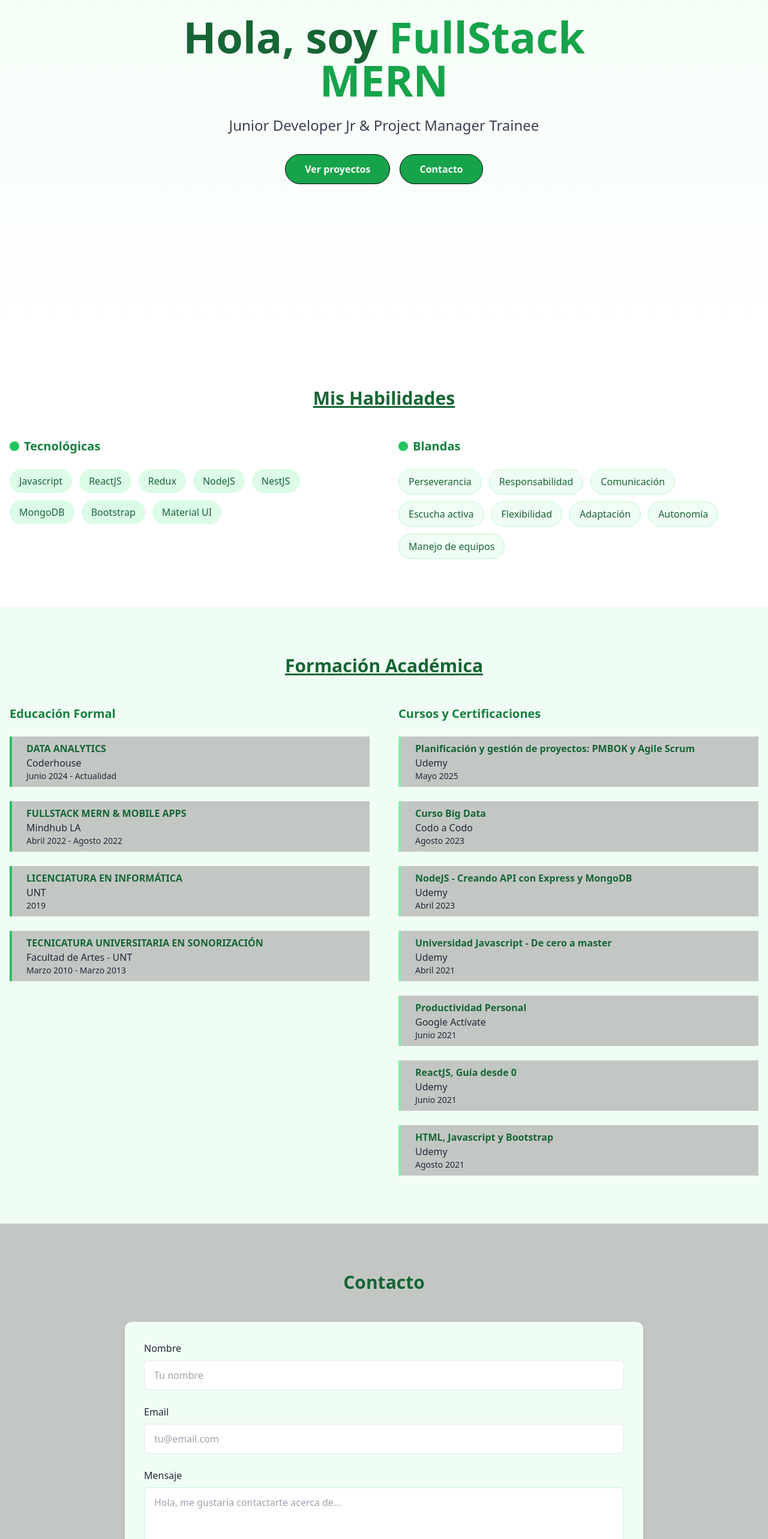
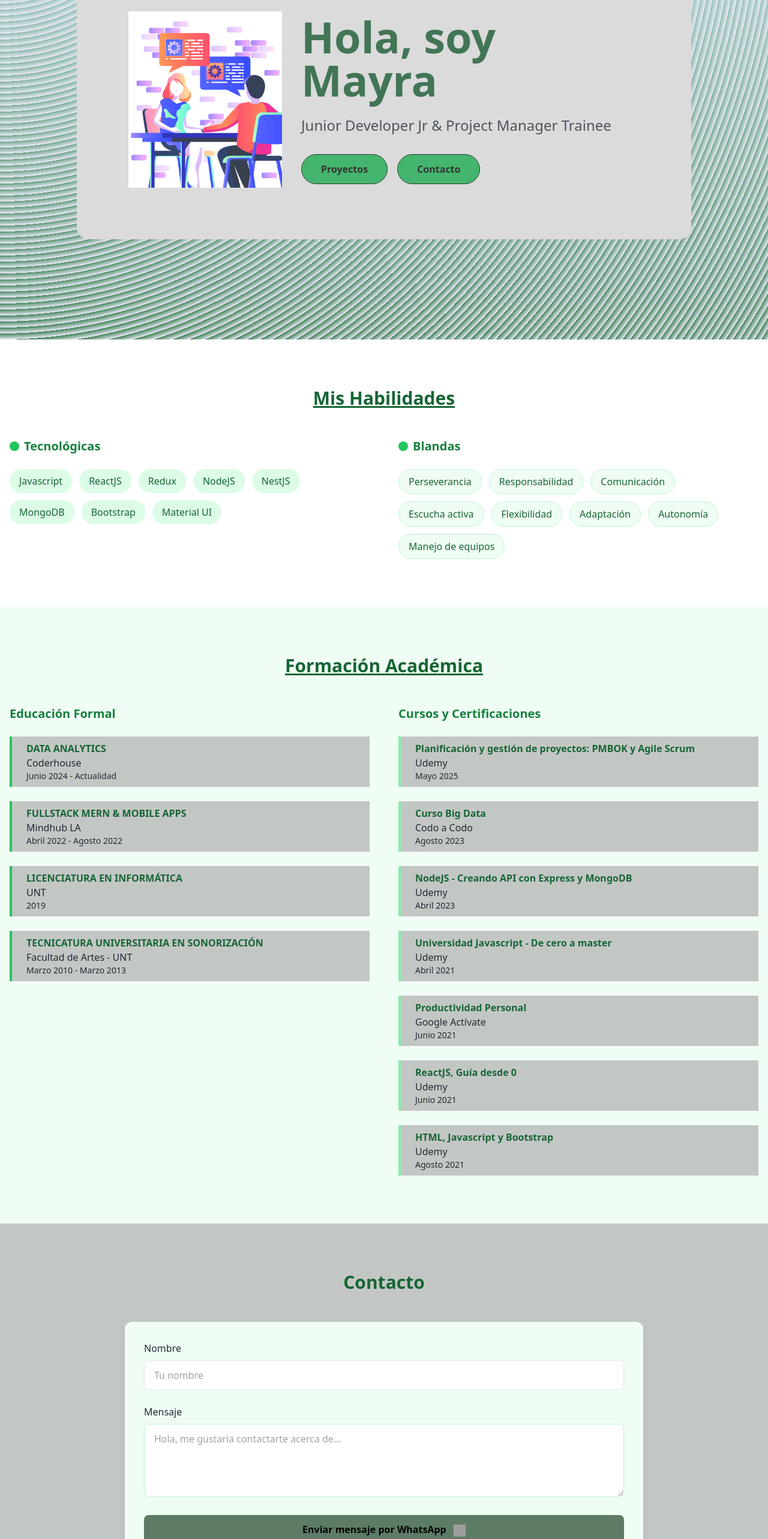
Before and after one commit to MayradelvGonzalez/PortfolioMay, a React (Create React App) app: page / in a window 1280 px wide. Shown: the part 234-2800 px from the top of the page at 60% size. Built offline with nearby package versions, Linux system fonts and the light colour scheme; grey boxes are pictures that could not be loaded.

Commit message:
elementosEinfo

```diff
--- a/src/components/ContactSection.js
+++ b/src/components/ContactSection.js
@@ -1,6 +1,27 @@
-import React from 'react';
+import React, { useState } from 'react';
 
 const ContactSection = React.forwardRef((_, ref) => {
+  const [formData, setFormData] = useState({ name: '', message: '' });
+  const [messageSent, setMessageSent] = useState(false);
+
+  const handleChange = (e) => {
+    setFormData({ ...formData, [e.target.name]: e.target.value });
+  };
+
+  const handleSubmit = (e) => {
+    e.preventDefault();
+
+    const mensajeWhatsApp = `Nuevo mensaje de contacto:\n\nNombre: ${formData.name}\nMensaje: ${formData.message}`;
+    const urlWhatsApp = `https://wa.me/+5493815160008?text=${encodeURIComponent(mensajeWhatsApp)}`;
+
+    window.open(urlWhatsApp, '_blank');
+    setMessageSent(true); // Mostrar el mensaje de éxito
+    setTimeout(() => {
+      setMessageSent(false); // Ocultar el mensaje de éxito después de unos segundos
+      setFormData({ name: '', message: '' }); // Limpiar el formulario
+    }, 3000); // La alerta se ocultará después de 3 segundos (ajusta el tiempo si lo deseas)
+  };
+
   return (
     <section
       className="py-20 bg-white"
@@ -10,25 +31,19 @@ const ContactSection = React.forwardRef((_, ref) => {
       <div className="container mx-auto px-4 max-w-4xl">
         <h2 className="text-3xl font-bold text-green-800 mb-12 text-center">Contacto</h2>
 
-        <div className="bg-green-50 rounded-xl p-8 shadow-lg">
-          <form className="space-y-6">
+        <div className="bg-green-50 rounded-xl p-8 shadow-lg relative"> {/* Añadido relative para posicionar el mensaje */}
+          <form className="space-y-6" onSubmit={handleSubmit}>
             <div>
               <label htmlFor="name" className="block text-black-800 font-medium mb-2">Nombre</label>
               <input
                 type="text"
                 id="name"
+                name="name"
+                value={formData.name}
+                onChange={handleChange}
                 className="w-full px-4 py-3 rounded-lg border border-black-200 focus:outline-none focus:ring-2 focus:ring-green-500"
                 placeholder="Tu nombre"
-              />
-            </div>
-
-            <div>
-              <label htmlFor="email" className="block text-black-800 font-medium mb-2">Email</label>
-              <input
-                type="email"
-                id="email"
-                className="w-full px-4 py-3 rounded-lg border border-black-200 focus:outline-none focus:ring-2 focus:ring-green-500"
-                placeholder="tu@email.com"
+                required
               />
             </div>
 
@@ -36,20 +51,32 @@ const ContactSection = React.forwardRef((_, ref) => {
               <label htmlFor="message" className="block text-black-800 font-medium mb-2">Mensaje</label>
               <textarea
                 id="message"
+                name="message"
                 rows="4"
+                value={formData.message}
+                onChange={handleChange}
                 className="w-full px-4 py-3 rounded-lg border border-green-200 focus:outline-none focus:ring-2 focus:ring-green-500"
                 placeholder="Hola, me gustaría contactarte acerca de..."
+                required
               ></textarea>
             </div>
 
             <button
               type="submit"
-              className="w-full hover:bg-green-700 text-black font-bold py-3 px-6 rounded-lg transition duration-300"
+              className="w-full text-black font-bold py-3 px-6 rounded-lg transition duration-300 hover:text- hover:bg-[#FFC107]"
               style={{ backgroundColor: '#5d7c66' }}
             >
-              Enviar mensaje
+              Enviar mensaje por WhatsApp <img src="https://img.icons8.com/ios-filled/50/ffffff/whatsapp.png" alt="WhatsApp" className="inline-block w-5 h-5 ml-2" />
             </button>
           </form>
+
+          {messageSent && (
+            <div className="absolute top-0 left-0 w-full h-full bg-black bg-opacity-50 flex items-center justify-center">
+              <div className="bg-white p-6 rounded-md shadow-lg text-center">
+                <p className="text-lg font-semibold text-green-600">Tu mensaje ha sido preparado para ser enviado por WhatsApp.</p>
+              </div>
+            </div>
+          )}
         </div>
       </div>
     </section>
--- a/src/components/HeroSection.js
+++ b/src/components/HeroSection.js
@@ -1,25 +1,57 @@
 import React from 'react';
+import remoteWorkGraphic from '../imagen.png'; // Importa la imagen (ajusta la ruta)
 
-const HeroSection = ({ scrollToContact }) => { // Recibir la función como prop
+const HeroSection = ({ scrollToContact }) => {
   return (
-    <section className="min-h-screen bg-gradient-to-b from-green-50 to-white flex items-center justify-center px-4">
-      <div className="text-center max-w-4xl">
-        <h1 className="text-5xl md:text-7xl font-bold text-green-800 mb-6">
-          Hola, soy <span className="text-green-600">FullStack MERN</span>
+    <section className="min-h-screen bg-gradient-to-b from-green-50 to-white flex items-center justify-center px-4"
+           style={{
+    backgroundColor: '#e5e5f7',
+    opacity: 0.8,
+    backgroundImage: 'repeating-radial-gradient( circle at 0 0, transparent 0, #e5e5f7 10px ), repeating-linear-gradient(rgba(45, 175, 153, 0.33),rgb(17, 99, 41) )',
+  }}
+
+
+
+
+    >
+      <div className="flex flex-col md:flex-row items-center justify-center max-w-5xl"
+
+      style={{ backgroundColor: 'lightgray', padding: '86px', borderRadius: '20px' }} //
+
+      >
+        {/* Imagen a la izquierda (se mostrará en la parte superior en pantallas pequeñas) */}
+        <img
+          src={remoteWorkGraphic}
+          alt="Ilustración de trabajo remoto o diseño"
+          className="w-64 h-auto mb-6 md:mb-0 md:mr-8" // Ajusta el tamaño y los márgenes según necesites
+        />
+
+        {/* Contenido de texto a la derecha */}
+        <div className="text-center md:text-left">
+          <h1 className="text-5xl md:text-7xl font-bold text-green-900 mb-6">
+            Hola, soy <span className="text-green-900">Mayra</span>
           </h1>
-        <p className="text-xl md:text-2xl text-gray-700 mb-8">
+          <p className="text-xl md:text-2xl text-black-900 mb-8">
             Junior Developer Jr & Project Manager Trainee
           </p>
-        <div className="flex gap-4 justify-center">
-          <button className="bg-green-600 hover:bg-green-700 text-white font-bold py-3 px-8 rounded-full transition-all duration-300 transform hover:scale-105 hover:text-black hover:bg-red-400" style={{ border: '1px solid black' }}>
-            Ver proyectos
-          </button>
+          <div className="flex gap-4 justify-center md:justify-start">
+            <a
+              href="https://github.com/MayradelvGonzalez"
+              target="_blank"
+              rel="noopener noreferrer"
+              className="bg-green-600 hover:bg-green-700 text-black font-bold py-3 px-8 rounded-full transition-all duration-300 transform hover:scale-105 hover:text-black hover:bg-red-400"
+              style={{ border: '1px solid black', display: 'inline-block', textDecoration: 'none' }}
+            >
+              Proyectos
+            </a>
             <button
-            className="bg-green-600 hover:bg-green-700 text-white font-bold py-3 px-8 rounded-full transition-all duration-300 transform hover:scale-105 hover:text-black hover:bg-red-400" style={{ border: '1px solid black' }}
+              className="bg-green-600 hover:bg-green-700 text-black font-bold py-3 px-8 rounded-full transition-all duration-300 transform hover:scale-105 hover:text-black hover:bg-red-400"
+              style={{ border: '1px solid black' }}
               onClick={scrollToContact} // Usar la función recibida como prop
             >
               Contacto
             </button>
+          </div>
         </div>
       </div>
     </section>
```
Also changed, not shown: src/imagen.png (added), src/whatsapp.png (added). Lines whose indentation alone changed are shown as unchanged.
